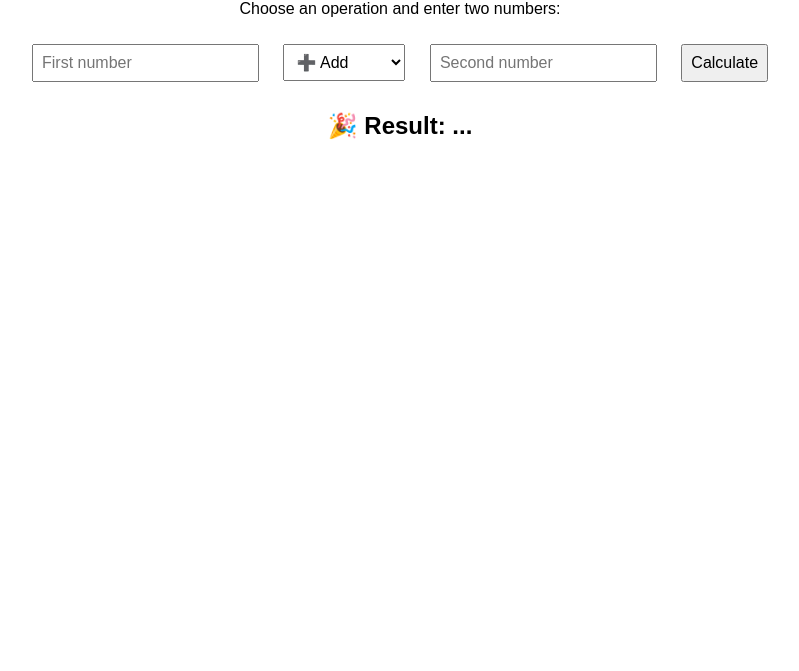
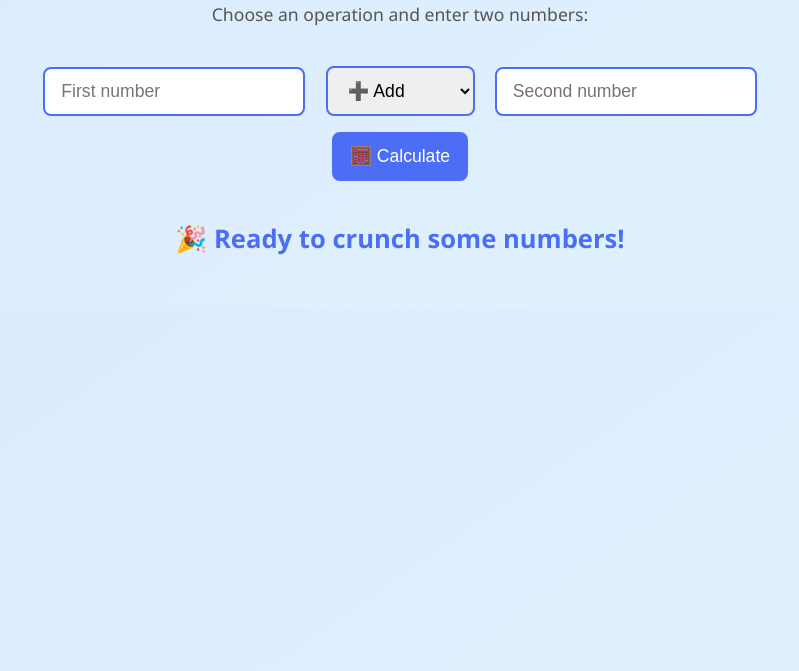
Before and after one commit to SamTech-crypto/simple_calculator, a plain HTML site: page index.html in a window 1280 px wide. Shown: the part 129-800 px from the top of the page, without its empty margins (240-1039 px from the left). Drawn offline with Linux system fonts and the light colour scheme.

Commit message:
Update index.html

```diff
--- a/index.html
+++ b/index.html
@@ -1,15 +1,85 @@
-<!-- index.html -->
 <!DOCTYPE html>
 <html lang="en">
 <head>
   <meta charset="UTF-8">
   <title>Friendly Emoji Calculator 🤖✨</title>
+  <meta name="viewport" content="width=device-width, initial-scale=1">
   <style>
-    body { font-family: sans-serif; text-align: center; padding: 40px; }
-    input, select, button { padding: 8px; font-size: 16px; margin: 10px; }
+    :root {
+      --main-color: #4c6ef5;
+      --accent-color: #22c55e;
+      --error-color: #ef4444;
+      --bg-color: #f0f4ff;
+    }
+
+    body {
+      font-family: 'Segoe UI', sans-serif;
+      background: linear-gradient(145deg, #dbeafe, #e0f2fe);
+      margin: 0;
+      padding: 2rem;
+      text-align: center;
+      color: #333;
+    }
+
+    h1 {
+      font-size: 2.5rem;
+      color: var(--main-color);
+      margin-bottom: 0.5rem;
+    }
+
+    p {
+      margin-bottom: 2rem;
+      font-size: 1.1rem;
+      color: #555;
+    }
+
+    input, select, button {
+      padding: 12px 16px;
+      font-size: 1.1rem;
+      margin: 8px;
+      border: 2px solid var(--main-color);
+      border-radius: 8px;
+      outline: none;
+      transition: all 0.2s ease;
+    }
+
+    input:focus, select:focus {
+      border-color: var(--accent-color);
+      background: #f0fff4;
+    }
+
+    button {
+      background: var(--main-color);
+      color: white;
+      cursor: pointer;
+    }
+
+    button:hover {
+      background: var(--accent-color);
+    }
+
+    #result {
+      margin-top: 2rem;
+      font-size: 1.6rem;
+      font-weight: bold;
+      color: var(--main-color);
+      min-height: 2rem;
+    }
+
+    .error {
+      color: var(--error-color);
+    }
+
+    @media (max-width: 600px) {
+      input, select, button {
+        width: 80%;
+        max-width: 300px;
+      }
+    }
   </style>
 </head>
 <body>
+
   <h1>🔢 Friendly Emoji Calculator</h1>
   <p>Choose an operation and enter two numbers:</p>
 
@@ -21,34 +91,49 @@
     <option value="/">➗ Divide</option>
   </select>
   <input type="number" id="num2" placeholder="Second number" />
-  <button onclick="calculate()">Calculate</button>
+  <br />
+  <button onclick="calculate()">🧮 Calculate</button>
 
-  <h2 id="result">🎉 Result: ...</h2>
+  <h2 id="result">🎉 Ready to crunch some numbers!</h2>
 
   <script>
     function calculate() {
       const num1 = parseFloat(document.getElementById('num1').value);
       const num2 = parseFloat(document.getElementById('num2').value);
       const op = document.getElementById('op').value;
-      let result;
-      let emoji = "";
+      const resultEl = document.getElementById('result');
+      let result, emoji = "", message = "";
 
       if (isNaN(num1) || isNaN(num2)) {
-        result = "⚠️ Please enter valid numbers!";
-      } else if (op === "/" && num2 === 0) {
-        result = "🚫 You can't divide by zero!";
-      } else {
-        switch (op) {
-          case "+": result = num1 + num2; emoji = "➕"; break;
-          case "-": result = num1 - num2; emoji = "➖"; break;
-          case "*": result = num1 * num2; emoji = "✖"; break;
-          case "/": result = (num1 / num2).toFixed(2); emoji = "➗"; break;
-        }
-        result = `🎉 Result: ${num1} ${emoji} ${num2} = ${result}`;
+        resultEl.innerHTML = "⚠️ <span class='error'>Please enter valid numbers!</span>";
+        return;
       }
 
-      document.getElementById('result').innerText = result;
+      if (op === "/" && num2 === 0) {
+        resultEl.innerHTML = "🚫 <span class='error'>Cannot divide by zero!</span>";
+        return;
+      }
+
+      switch (op) {
+        case "+": result = num1 + num2; emoji = "➕"; break;
+        case "-": result = num1 - num2; emoji = "➖"; break;
+        case "*": result = num1 * num2; emoji = "✖"; break;
+        case "/": result = (num1 / num2).toFixed(2); emoji = "➗"; break;
+      }
+
+      const phrases = [
+        "💡 You're a math genius!",
+        "🚀 Quick calculation complete!",
+        "🎯 Nailed it!",
+        "📈 That adds up!",
+        "🧠 Big brain math!"
+      ];
+      const phrase = phrases[Math.floor(Math.random() * phrases.length)];
+
+      message = `🎉 Result: ${num1} ${emoji} ${num2} = <strong>${result}</strong><br>${phrase}`;
+      resultEl.innerHTML = message;
     }
   </script>
+
 </body>
 </html>
```
